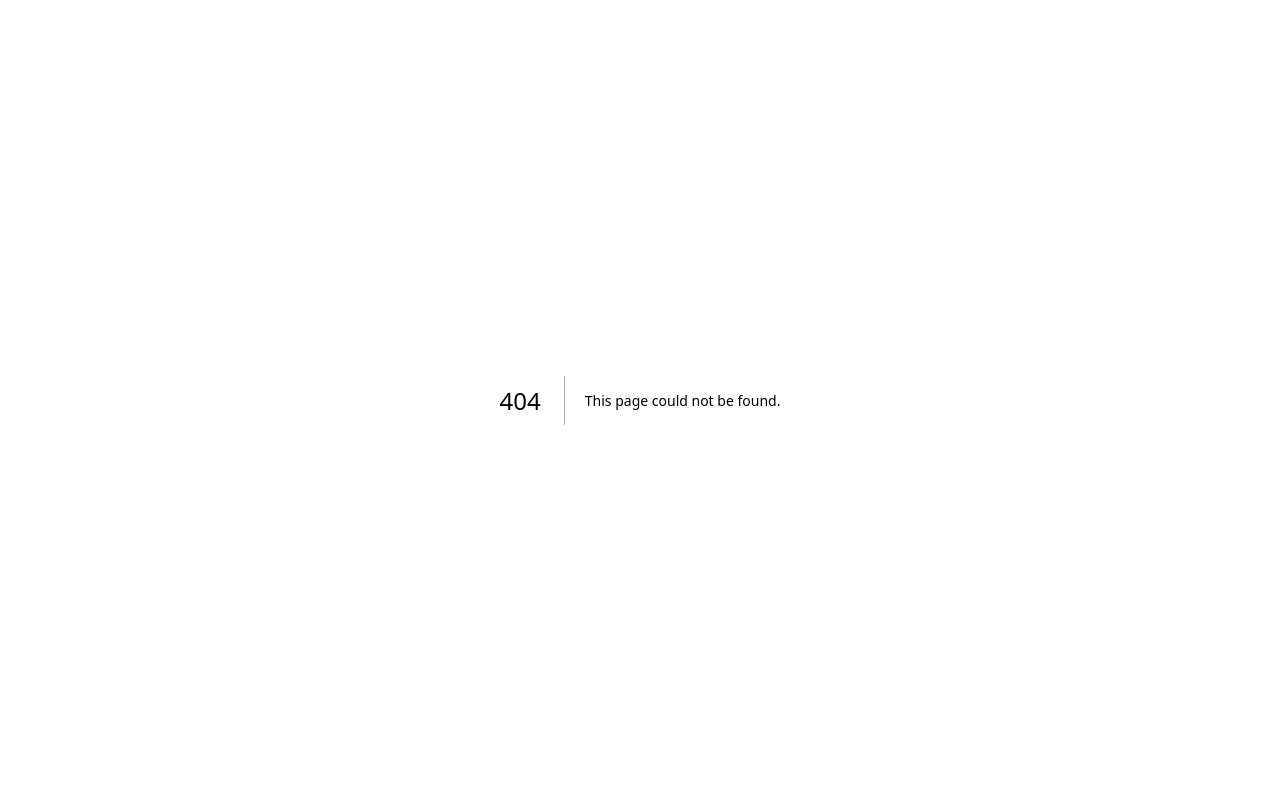
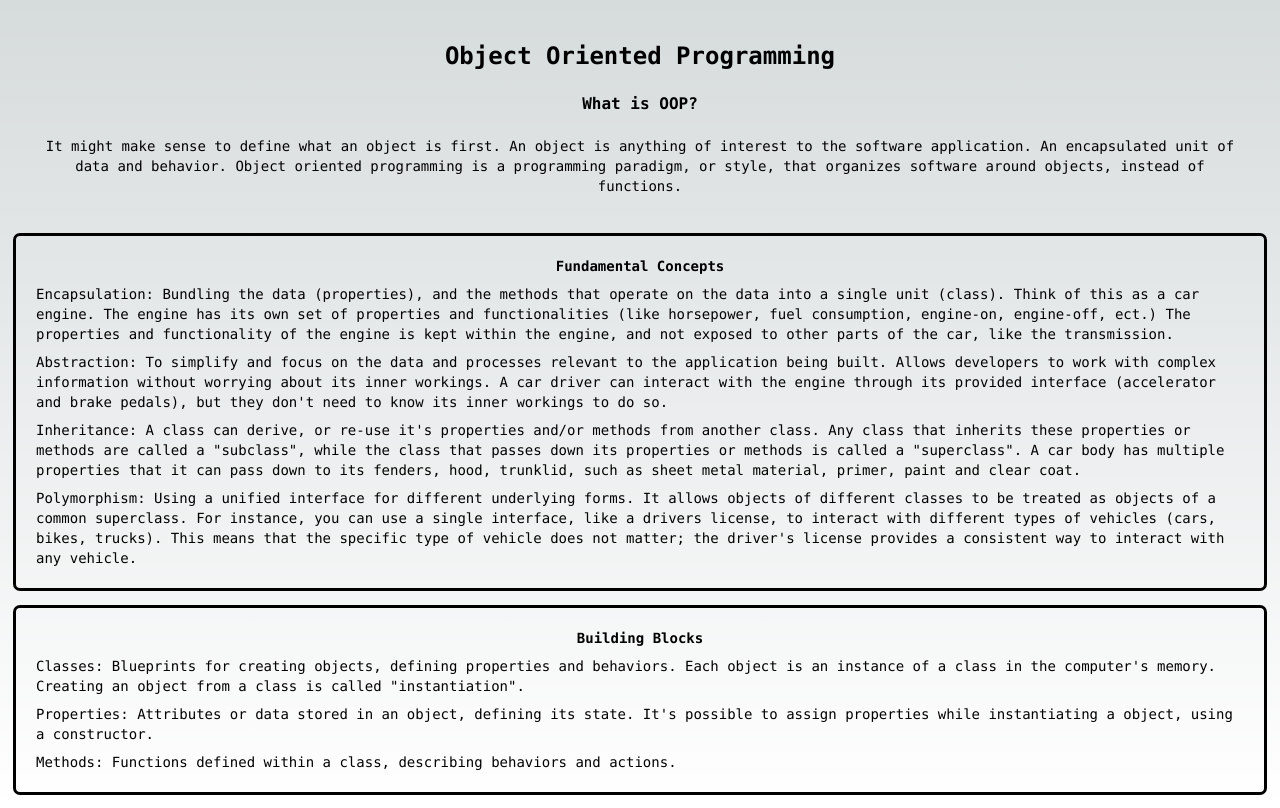
Before and after one commit to rdhmdhl/reid-tree, a Next.js app: page /oop in a window 1280 px wide. Before the commit this address had no page. Built offline with nearby package versions, Linux system fonts and the light colour scheme.

Commit message:
add components and oop page, adjust global css

```diff
--- /dev/null
+++ b/app/components/ContentCard.tsx
@@ -0,0 +1,16 @@
+import React from 'react'
+import '../globals.css';
+
+interface ContentCardProps {
+    children: React.ReactNode;
+  }
+
+const ContentCard: React.FC<ContentCardProps> = ({ children }) => {
+  return (
+    <div className="outline p-5 m-4 mt-5 rounded">
+      {children}
+    </div>
+  )
+}
+
+export default ContentCard
--- /dev/null
+++ b/app/components/TopicCard.tsx
@@ -0,0 +1,20 @@
+import React from 'react'
+import '../globals.css';
+
+interface TopicCardProps {
+    title: string;
+    subtitle: string;
+    body: string;
+}
+
+const TopicCard: React.FC<TopicCardProps> = ({title, subtitle, body}) => {
+  return (
+    <div className="flex flex-col justify-center font-mono font-bold text-center m-10">
+      <h2 className='text-2xl'>{title}</h2>
+      <h3 className='text-l m-5'>{subtitle}</h3>
+      <p className=''>{body}</p>
+    </div>
+  )
+}
+
+export default TopicCard;
--- a/app/globals.css
+++ b/app/globals.css
@@ -26,6 +26,20 @@ body {
     rgb(var(--background-start-rgb));
 }
 
+/* Apply Tailwind's font-mono font family to all p elements */
+h1, h2, h3, p {
+  @apply font-mono;
+}
+
+h2 {
+  @apply text-2xl
+}
+
+p {
+  @apply text-sm;
+  @apply font-medium
+}
+
 @layer utilities {
   .text-balance {
     text-wrap: balance;
--- /dev/null
+++ b/app/oop/page.tsx
@@ -0,0 +1,32 @@
+import React from 'react'
+import TopicCard from '../components/TopicCard'
+import ContentCard from '../components/ContentCard'
+
+function oop() {
+  return (
+    <div className="container">
+        <TopicCard
+            title="Object Oriented Programming"
+            subtitle="What is OOP?"
+            body="It might make sense to define what an object is first. An object is anything of interest to the software application. An encapsulated unit of data and behavior. Object oriented programming is a programming paradigm, or style, that organizes software around objects, instead of functions. "
+        />
+        <ContentCard>
+            <p className='font-bold text-center'>Fundamental Concepts</p>
+            <p className='mt-2'>Encapsulation: Bundling the data (properties), and the methods that operate on the data into a single unit (class). Think of this as a car engine. The engine has its own set of properties and functionalities (like horsepower, fuel consumption, engine-on, engine-off, ect.) The properties and functionality of the engine is kept within the engine, and not exposed to other parts of the car, like the transmission. </p>
+            <p className='mt-2'>Abstraction: To simplify and focus on the data and processes relevant to the application being built. Allows developers to work with complex information without worrying about its inner workings. A car driver can interact with the engine through its provided interface (accelerator and brake pedals), but they don't need to know its inner workings to do so. </p>
+            <p className='mt-2'>Inheritance: A class can derive, or re-use it's properties and/or methods from another class. Any class that inherits these properties or methods are called a "subclass", while the class that passes down its properties or methods is called a "superclass". A car body has multiple properties that it can pass down to its fenders, hood, trunklid, such as sheet metal material, primer, paint and clear coat.</p>
+            <p className='mt-2'>Polymorphism: Using a unified interface for different underlying forms. It allows objects of different classes to be treated as objects of a common superclass. For instance, you can use a single interface, like a drivers license, to interact with different types of vehicles (cars, bikes, trucks). This means that the specific type of vehicle does not matter; the driver's license provides a consistent way to interact with any vehicle. </p>
+
+        </ContentCard>
+        <ContentCard>
+            <p className='font-bold text-center'>Building Blocks</p>
+            <p className='mt-2'>Classes: Blueprints for creating objects, defining properties and behaviors. Each object is an instance of a class in the computer's memory. Creating an object from a class is called "instantiation".</p>
+            <p className='mt-2'>Properties: Attributes or data stored in an object, defining its state. It's possible to assign properties while instantiating a object, using a constructor.</p>
+            <p className='mt-2'>Methods: Functions defined within a class, describing behaviors and actions.</p>
+
+        </ContentCard>
+    </div>
+  )
+}
+
+export default oop
--- a/app/page.tsx
+++ b/app/page.tsx
@@ -1,6 +1,7 @@
 import Image from "next/image";
 import Link
  from "next/link";
+import './globals.css';
 export default function Home() {
 
 
@@ -10,6 +11,9 @@ export default function Home() {
         <Link href="/discrete-math">
           <p>Discrete Math</p>
         </Link>
+        <Link href="/oop">
+          <p>Object Oriented Programming</p>
+        </Link>
       </div>
     </main>
   );
```
